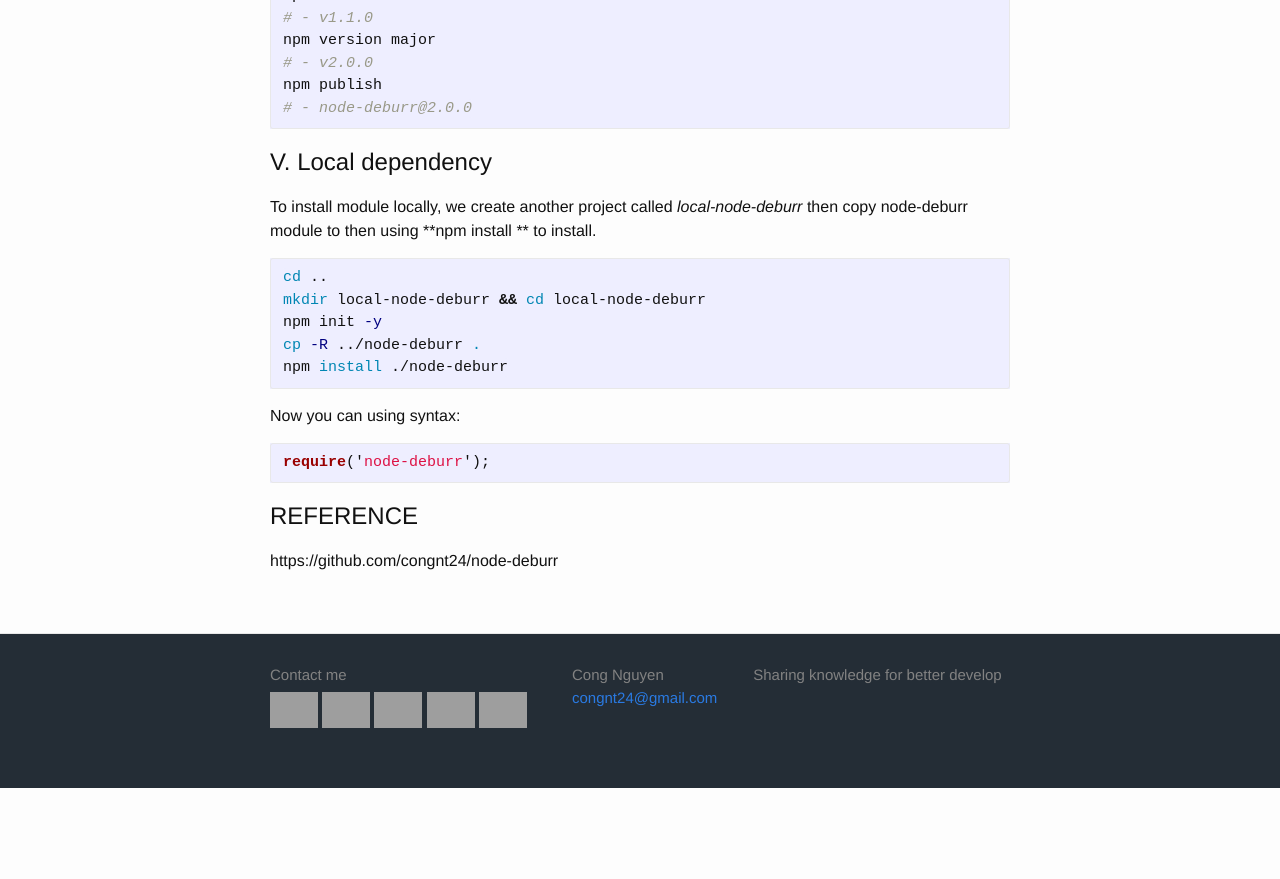
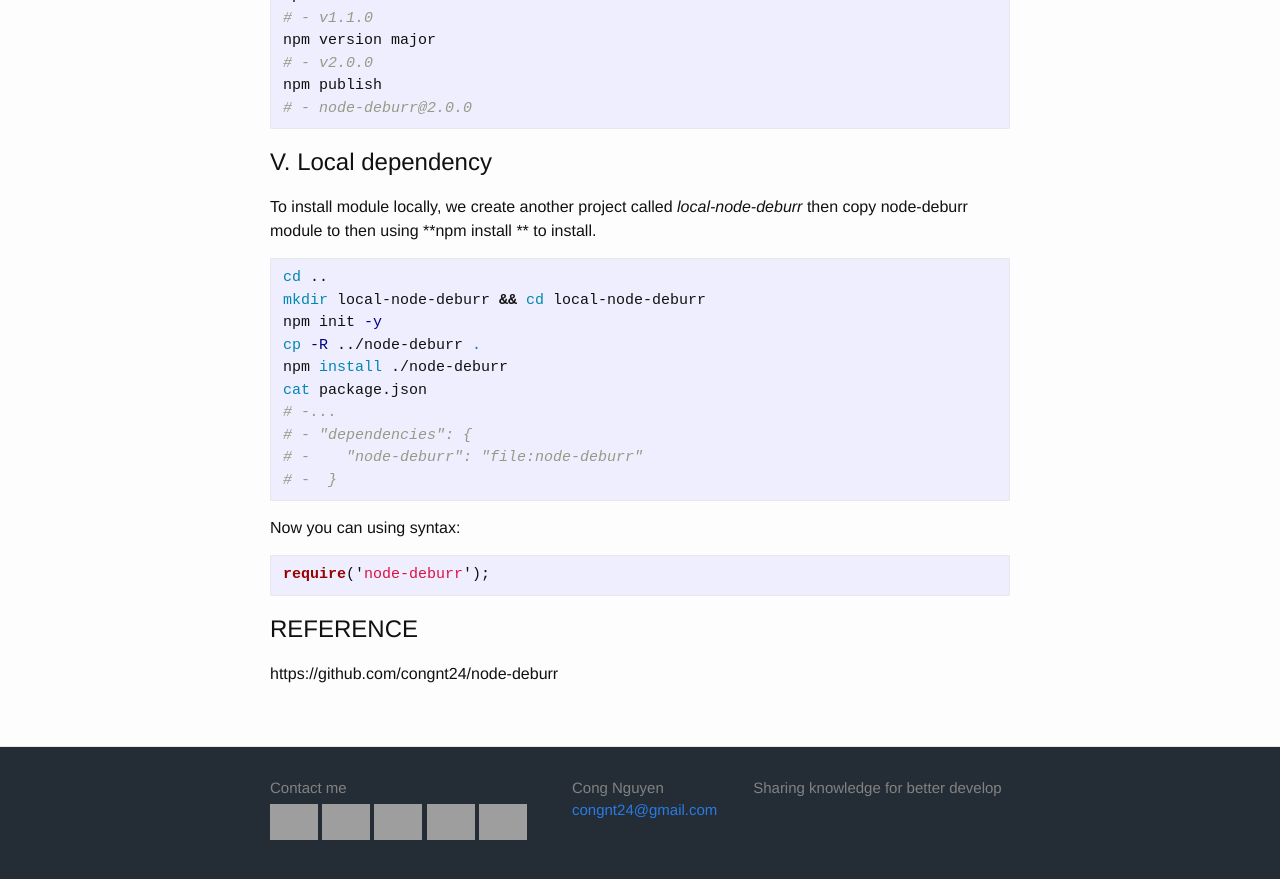
Before and after one commit to congnt24/congnt24.github.io, a Jekyll site: the page built from _posts/2018-08-04-npm-build-and-publish-a-npm-package.md, in a window 1280 px wide and 900 px high, scrolled down 5538 px. Shown: the top 879 px of the window. Built offline with Jekyll 4.4.1, drawn with Linux system fonts in a browser that asks for light colours; comment, search, counter and statistics services are not loaded; before the commit the page ends 6326 px from its top, so only the background shows below that; some of the changed text lies outside the part shown; grey boxes are pictures that could not be loaded.

Commit message:
update npm

````diff
--- a/_posts/2018-08-04-npm-build-and-publish-a-npm-package.md
+++ b/_posts/2018-08-04-npm-build-and-publish-a-npm-package.md
@@ -225,6 +225,11 @@ mkdir local-node-deburr && cd local-node-deburr
 npm init -y
 cp -R ../node-deburr .
 npm install ./node-deburr
+cat package.json
+# -...
+# - "dependencies": {
+# -    "node-deburr": "file:node-deburr"
+# -  }
 ```
 Now you can using syntax:
 ```javascript
````
Also changed, not shown: other parts of _posts/2018-08-04-npm-build-and-publish-a-npm-package.md (+2 -2 lines).
